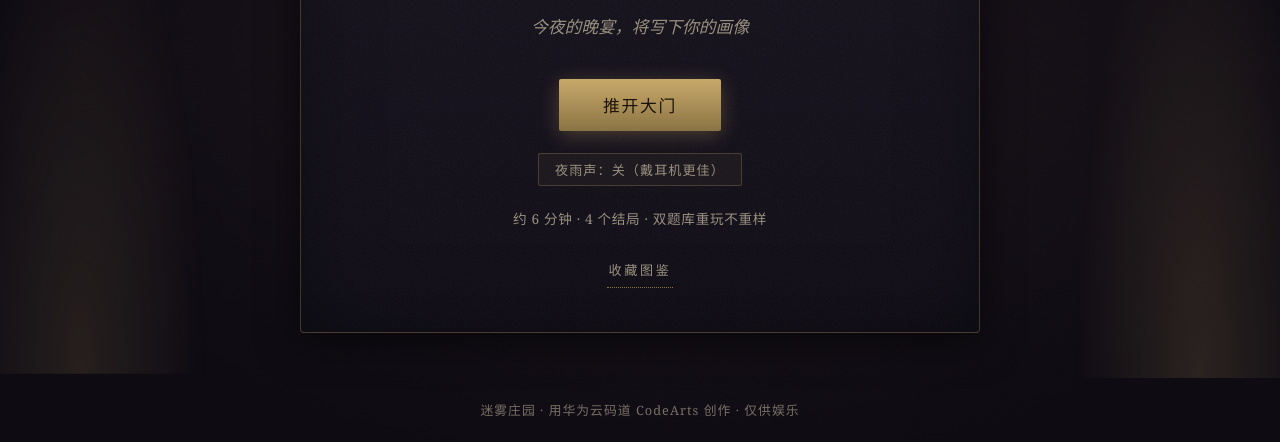
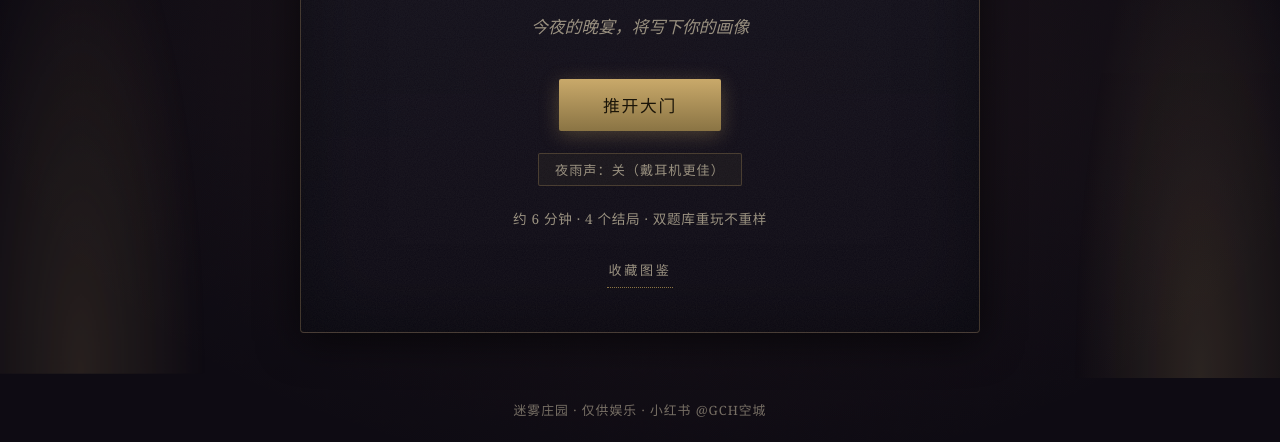
Before and after one commit to GCHkongcheng/mist-manor, a plain HTML site: page index.html in a window 1280 px wide. Shown: the part 358-800 px from the top of the page. Drawn offline with Linux system fonts and the light colour scheme.

Commit message:
style: 更新页脚署名为单行精简版（小红书 @GCH空城）

```diff
--- a/index.html
+++ b/index.html
@@ -472,7 +472,7 @@
   </div>
 
   <footer class="footer">
-    <span>迷雾庄园 · 用华为云码道 CodeArts 创作 · 仅供娱乐</span>
+    <span>迷雾庄园 · 仅供娱乐 · 小红书 @GCH空城</span>
   </footer>
 
   <!-- 全局轻提示浮层 -->
```
